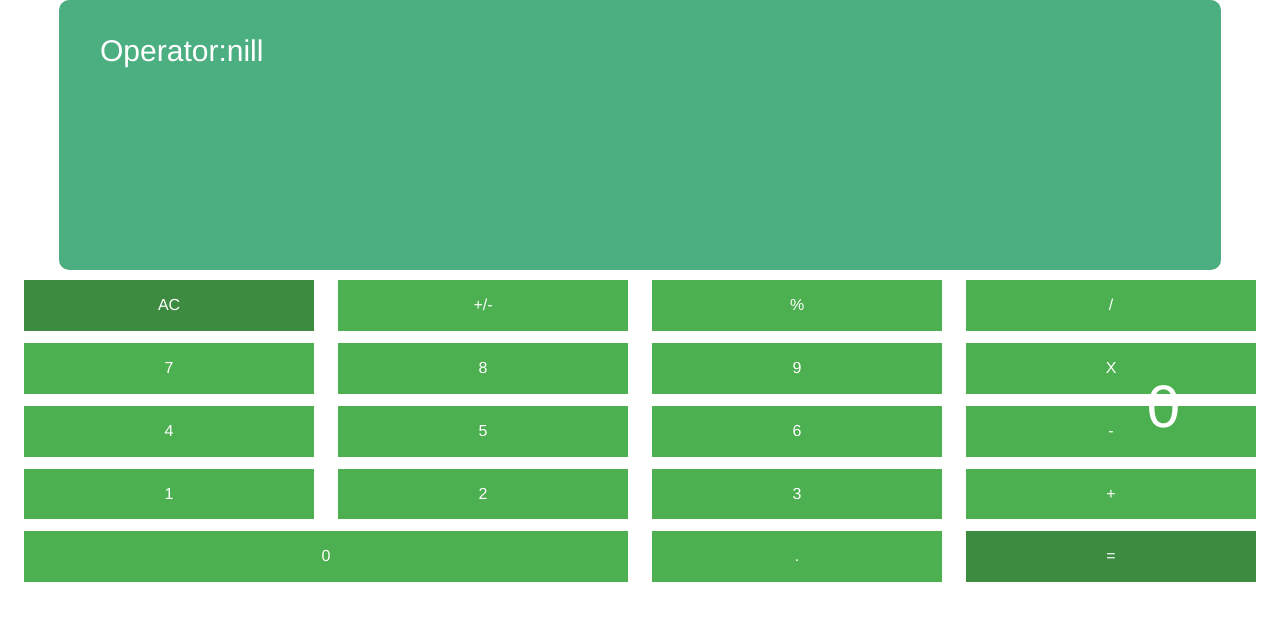
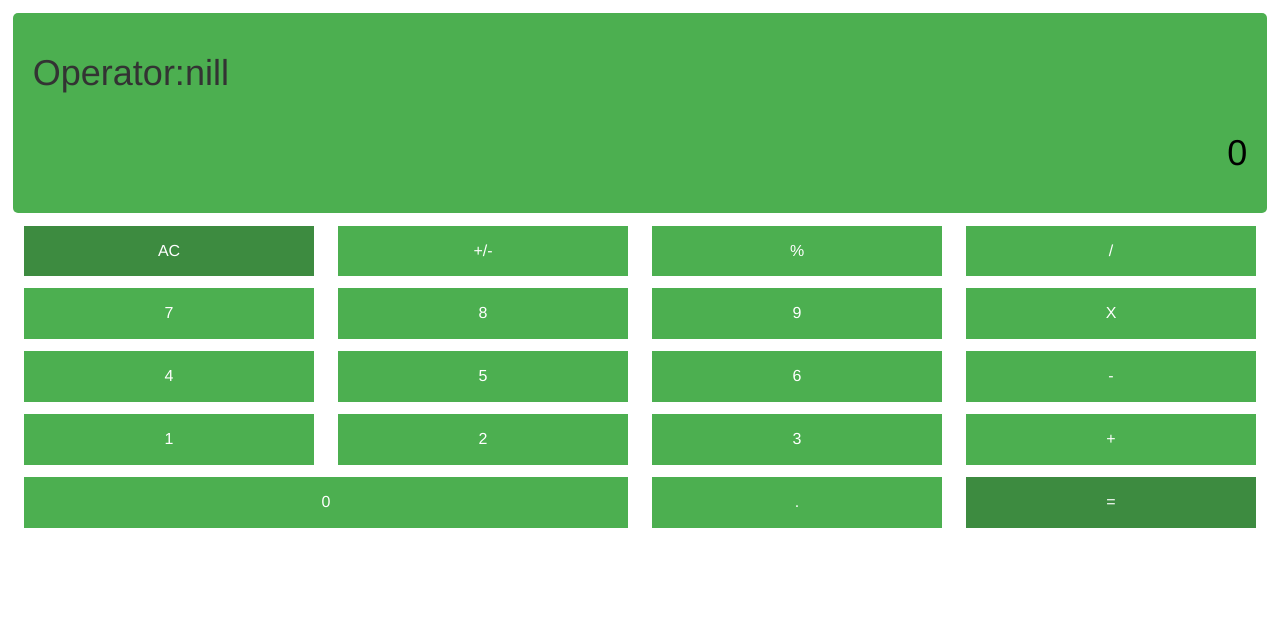
Before and after one commit to SankalpDeshpande/SimpleCalculator2, a React (Create React App) app: page / in a window 1280 px wide. Shown: the top 620 px of the page. Built offline with nearby package versions, Linux system fonts and the light colour scheme.

Commit message:
setup gh-pages

```diff
--- a/src/App.jsx
+++ b/src/App.jsx
@@ -1,8 +1,8 @@
-import React from 'react';
-import Display from './display/display';
-import Buttons from './buttons/buttons';
-import {calculate} from './Calculate/Calculate';
-import Container from '@material-ui/core/Container';
+import React from "react";
+import Display from "./display/display";
+import Buttons from "./buttons/buttons";
+import { calculate } from "./Calculate/Calculate";
+import Container from "@material-ui/core/Container";
 
 export default class App extends React.Component {
   constructor(props) {
@@ -10,21 +10,28 @@ export default class App extends React.Component {
     this.state = {
       total: null,
       next: null,
-      operation: null
+      operation: null,
     };
   }
 
-  handleClick= (name) =>{
+  handleClick = (name) => {
     this.setState(calculate(this.state, name));
   };
 
   render() {
     return (
+      <div>
+        <Display
+          value={this.state.next || this.state.total || "0"}
+          operation={this.state.operation}
+        />
 
-      <Container fixed>
-        <div><Display value={this.state.next || this.state.total || "0"} operation={this.state.operation}/></div>
-        <div><Buttons clickHandler={this.handleClick}/></div>
+        <Container fixed>
+          <div>
+            <Buttons clickHandler={this.handleClick} />
+          </div>
         </Container>
+      </div>
     );
   }
 }
--- a/src/display/display.jsx
+++ b/src/display/display.jsx
@@ -1,11 +1,10 @@
 import React, { Component } from "react";
 import PropTypes from "prop-types";
-import Container from '@material-ui/core/Container';
 
 export default class Display extends React.Component {
   static propTypes = {
     value: PropTypes.string,
-    operation: PropTypes.string
+    operation: PropTypes.string,
   };
 
   constructor(props) {
@@ -13,10 +12,16 @@ export default class Display extends React.Component {
   }
   render() {
     return (
-      <Container fixed class="displayClass">
-        <div class="displayNumber">{this.props.value}</div>
-        <div class="displayOperator"> Operator:{this.props.operation ? this.props.operation : "nill"}</div>
-        </Container>
+      <div className="containerDiv">
+        <div className="displayOperator">
+          <h1>
+            Operator:{this.props.operation ? this.props.operation : "nill"}
+          </h1>
+        </div>
+        <div className="displayNumber">
+          <h1>{this.props.value}</h1>
+        </div>
+      </div>
     );
   }
 }
--- a/src/index.css
+++ b/src/index.css
@@ -1,26 +1,5 @@
-body {
-  margin: 0;
-  font-family: -apple-system, BlinkMacSystemFont, 'Segoe UI', 'Roboto', 'Oxygen',
-    'Ubuntu', 'Cantarell', 'Fira Sans', 'Droid Sans', 'Helvetica Neue',
-    sans-serif;
-  -webkit-font-smoothing: antialiased;
-  -moz-osx-font-smoothing: grayscale;
-}
 
-code {
-  font-family: source-code-pro, Menlo, Monaco, Consolas, 'Courier New',
-    monospace;
-}
 
-.displayClass {
-  min-height: 270px;
-  width :auto;
-  background-color: #4caf82;
-  margin-bottom: 10px;
-  border-radius: 10px;
-  margin-right: 35px;
-  margin-left: 35px;
-}
 
 .block {
   display: block;
@@ -38,18 +17,21 @@ code {
   background-color:#3d8b40;
 }
 
-.displayNumber{
-  color: white;
-  position: fixed;
-  bottom: 350px;
-  right: 100px;
-  font-size: 60px;
+.containerDiv {
+  height: 200px;
+  background-color: #4CAF50;
+  display: flex;
+  flex-direction: column;
+  padding: 20px;
+  margin: 1%;
+  border-radius: 5px;
 }
 
+.displayNumber{
+  color: black;
+  text-align: right;
+  height: 50%;
+}
 .displayOperator{
-  color: white;
-  position: fixed;
-  left: 100px;
-  font-size: 30px;
-  top: 30px;
+  height: 50%;
 }
--- a/src/index.js
+++ b/src/index.js
@@ -1,18 +1,15 @@
-import React from 'react';
-import ReactDOM from 'react-dom';
-import './index.css';
-import App from './App';
-import * as serviceWorker from './serviceWorker';
-import 'bootstrap/dist/css/bootstrap.css';
+import React from "react";
+import ReactDOM from "react-dom";
+import "./index.css";
+import App from "./App";
 
 ReactDOM.render(
   <React.StrictMode>
     <App />
   </React.StrictMode>,
-  document.getElementById('root')
+  document.getElementById("root")
 );
 
 // If you want your app to work offline and load faster, you can change
 // unregister() to register() below. Note this comes with some pitfalls.
 // Learn more about service workers: https://bit.ly/CRA-PWA
-serviceWorker.unregister();
--- a/src/serviceWorker.js
+++ /dev/null
@@ -1,141 +0,0 @@
-// This optional code is used to register a service worker.
-// register() is not called by default.
-
-// This lets the app load faster on subsequent visits in production, and gives
-// it offline capabilities. However, it also means that developers (and users)
-// will only see deployed updates on subsequent visits to a page, after all the
-// existing tabs open on the page have been closed, since previously cached
-// resources are updated in the background.
-
-// To learn more about the benefits of this model and instructions on how to
-// opt-in, read https://bit.ly/CRA-PWA
-
-const isLocalhost = Boolean(
-  window.location.hostname === 'localhost' ||
-    // [::1] is the IPv6 localhost address.
-    window.location.hostname === '[::1]' ||
-    // 127.0.0.0/8 are considered localhost for IPv4.
-    window.location.hostname.match(
-      /^127(?:\.(?:25[0-5]|2[0-4][0-9]|[01]?[0-9][0-9]?)){3}$/
-    )
-);
-
-export function register(config) {
-  if (process.env.NODE_ENV === 'production' && 'serviceWorker' in navigator) {
-    // The URL constructor is available in all browsers that support SW.
-    const publicUrl = new URL(process.env.PUBLIC_URL, window.location.href);
-    if (publicUrl.origin !== window.location.origin) {
-      // Our service worker won't work if PUBLIC_URL is on a different origin
-      // from what our page is served on. This might happen if a CDN is used to
-      // serve assets; see https://github.com/facebook/create-react-app/issues/2374
-      return;
-    }
-
-    window.addEventListener('load', () => {
-      const swUrl = `${process.env.PUBLIC_URL}/service-worker.js`;
-
-      if (isLocalhost) {
-        // This is running on localhost. Let's check if a service worker still exists or not.
-        checkValidServiceWorker(swUrl, config);
-
-        // Add some additional logging to localhost, pointing developers to the
-        // service worker/PWA documentation.
-        navigator.serviceWorker.ready.then(() => {
-          console.log(
-            'This web app is being served cache-first by a service ' +
-              'worker. To learn more, visit https://bit.ly/CRA-PWA'
-          );
-        });
-      } else {
-        // Is not localhost. Just register service worker
-        registerValidSW(swUrl, config);
-      }
-    });
-  }
-}
-
-function registerValidSW(swUrl, config) {
-  navigator.serviceWorker
-    .register(swUrl)
-    .then(registration => {
-      registration.onupdatefound = () => {
-        const installingWorker = registration.installing;
-        if (installingWorker == null) {
-          return;
-        }
-        installingWorker.onstatechange = () => {
-          if (installingWorker.state === 'installed') {
-            if (navigator.serviceWorker.controller) {
-              // At this point, the updated precached content has been fetched,
-              // but the previous service worker will still serve the older
-              // content until all client tabs are closed.
-              console.log(
-                'New content is available and will be used when all ' +
-                  'tabs for this page are closed. See https://bit.ly/CRA-PWA.'
-              );
-
-              // Execute callback
-              if (config && config.onUpdate) {
-                config.onUpdate(registration);
-              }
-            } else {
-              // At this point, everything has been precached.
-              // It's the perfect time to display a
-              // "Content is cached for offline use." message.
-              console.log('Content is cached for offline use.');
-
-              // Execute callback
-              if (config && config.onSuccess) {
-                config.onSuccess(registration);
-              }
-            }
-          }
-        };
-      };
-    })
-    .catch(error => {
-      console.error('Error during service worker registration:', error);
-    });
-}
-
-function checkValidServiceWorker(swUrl, config) {
-  // Check if the service worker can be found. If it can't reload the page.
-  fetch(swUrl, {
-    headers: { 'Service-Worker': 'script' },
-  })
-    .then(response => {
-      // Ensure service worker exists, and that we really are getting a JS file.
-      const contentType = response.headers.get('content-type');
-      if (
-        response.status === 404 ||
-        (contentType != null && contentType.indexOf('javascript') === -1)
-      ) {
-        // No service worker found. Probably a different app. Reload the page.
-        navigator.serviceWorker.ready.then(registration => {
-          registration.unregister().then(() => {
-            window.location.reload();
-          });
-        });
-      } else {
-        // Service worker found. Proceed as normal.
-        registerValidSW(swUrl, config);
-      }
-    })
-    .catch(() => {
-      console.log(
-        'No internet connection found. App is running in offline mode.'
-      );
-    });
-}
-
-export function unregister() {
-  if ('serviceWorker' in navigator) {
-    navigator.serviceWorker.ready
-      .then(registration => {
-        registration.unregister();
-      })
-      .catch(error => {
-        console.error(error.message);
-      });
-  }
-}
```
Also changed, not shown: src/buttons/buttons.jsx (+137 -21 lines), src/setupTests.js (deleted, +0 -5 lines), src/logo.svg (deleted), 1 other file (tests, documents, lock files or other folders).
